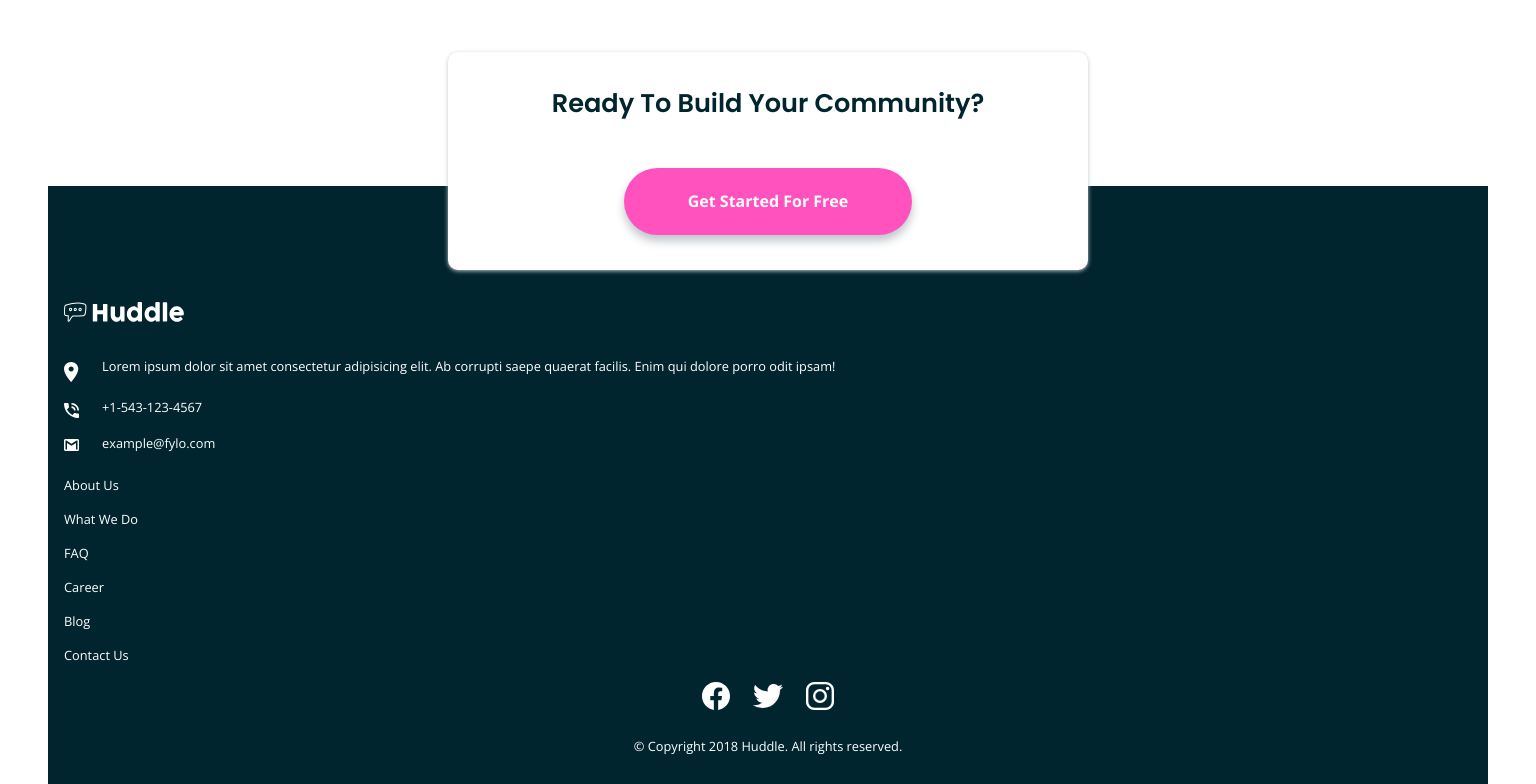
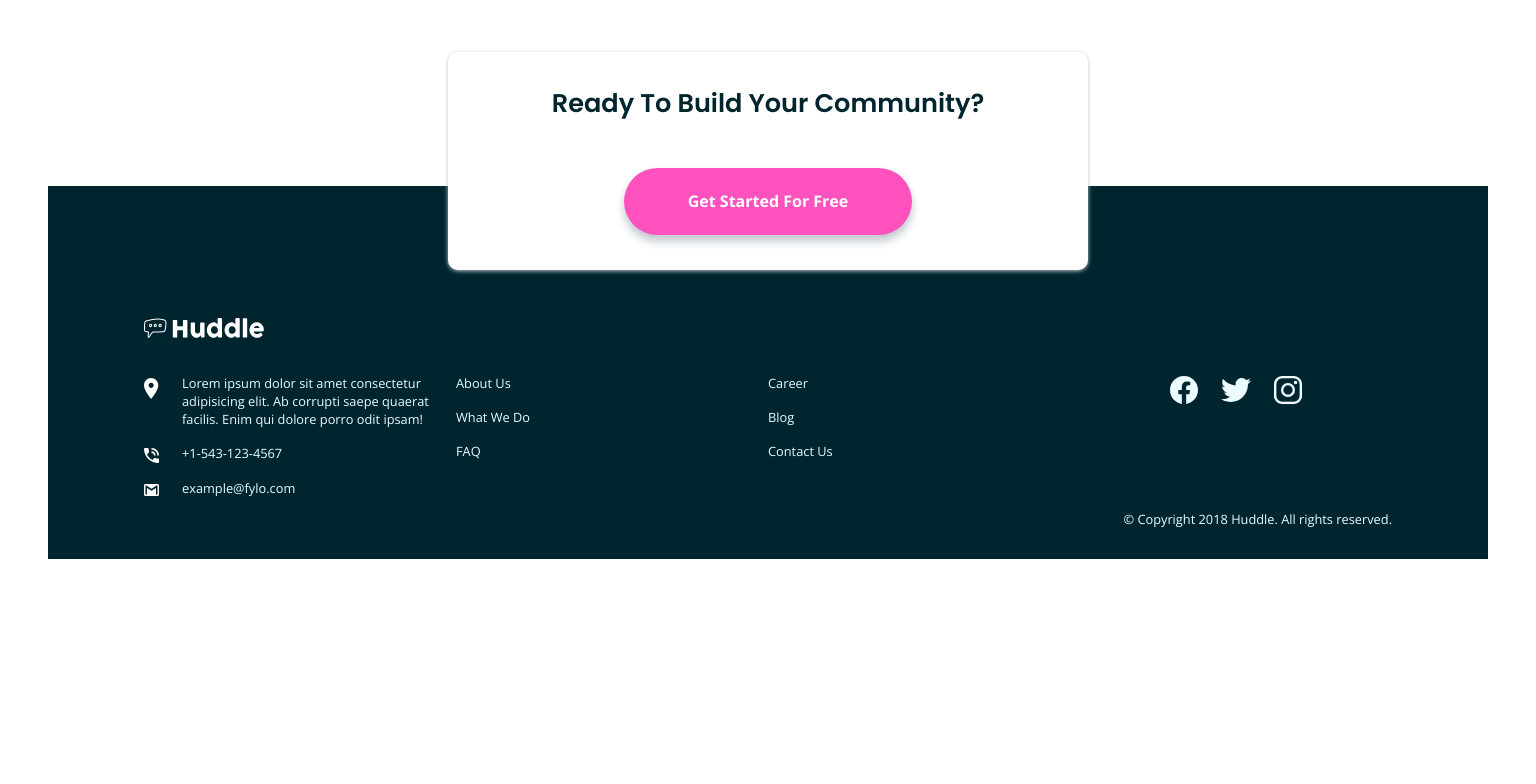
Before and after one commit to StefanBehring/fr-design-exercise, a website built with Vite: page index.html in a window 1536 px wide. Shown: the part 1971-2755 px from the top of the page. After the commit the page ends 2530 px from the top, so only its background shows below. Built offline with nearby package versions, Linux system fonts and the light colour scheme.

Commit message:
Add styling to footer for desktop

```diff
--- a/css/components/footer.css
+++ b/css/components/footer.css
@@ -1,6 +1,6 @@
 footer {
   background-color: var(--color-very-dark-cyan);
-  color: white;
+  color: var(--color-very-pale-cyan);
   display: flex;
   flex-direction: column;
   padding: 1rem;
@@ -49,7 +49,49 @@ footer {
 }
 
 .footer__link {
-  color: white;
+  color: var(--color-very-pale-cyan);
   padding: 0.5rem 0;
   text-decoration: none;
 }
+
+@media screen and (min-width: 1440px) {
+  footer {
+    display: grid;
+    grid-template-columns: 1fr 1fr 1fr 1fr;
+    grid-template-rows: 40px 1fr 30px;
+    padding: 2rem 6rem;
+  }
+
+  .footer-logo {
+    grid-column: 1 / -1;
+  }
+
+  .contact__grid {
+    grid-column: 1 / 2;
+    grid-row: 2 / 3;
+  }
+
+  .footer__nav-first {
+    grid-column: 2 / 3;
+    grid-row: 2 / 3;
+    margin: 0.5rem 0 0;
+  }
+
+  .footer__nav-second {
+    grid-column: 3 / 4;
+    grid-row: 2 / 3;
+    margin: 0.5rem 0 0;
+  }
+
+  .social-media {
+    grid-column: 4 / -1;
+    grid-row: 2 / 3;
+    margin: 0.5rem 0 0;
+  }
+
+  .copyright {
+    grid-column: 1 / -1;
+    grid-row: 3 / -1;
+    text-align: right;
+  }
+}
--- a/index.html
+++ b/index.html
@@ -93,7 +93,8 @@
     </main>
     <footer>
       <img class="footer-logo" src="design/images/logo-white.svg" alt="logo" />
-      <section class="contact">
+      <section class="contact__grid">
+        <section class="contact contact-one">
           <img
             class="contact__image"
             src="design/images/icon-location.svg"
@@ -104,7 +105,7 @@
             saepe quaerat facilis. Enim qui dolore porro odit ipsam!
           </p>
         </section>
-      <section class="contact">
+        <section class="contact contact-two">
           <img
             class="contact__image"
             src="design/images/icon-phone.svg"
@@ -112,7 +113,7 @@
           />
           <p class="contact__info">+1-543-123-4567</p>
         </section>
-      <section class="contact">
+        <section class="contact contact-three">
           <img
             class="contact__image"
             src="design/images/icon-email.svg"
@@ -121,6 +122,7 @@
           <p class="contact__info">
             <a class="footer__link" href="#">example@fylo.com</a>
           </p>
+        </section>
       </section>
       <nav aria-label="navigation" class="footer__nav footer__nav-first">
         <a class="footer__link" href="#">About Us</a>
```
Lines whose indentation alone changed are shown as unchanged.
